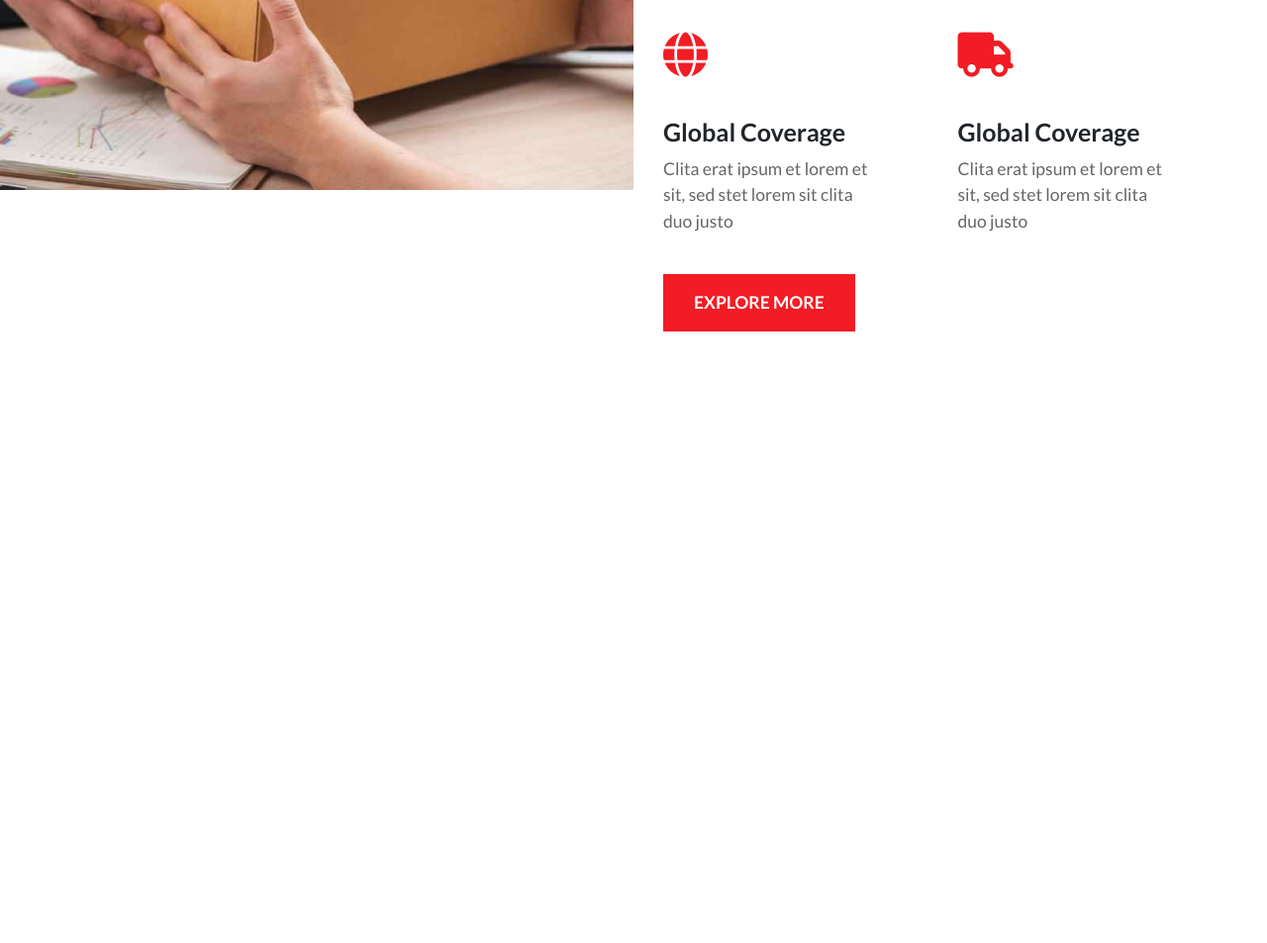
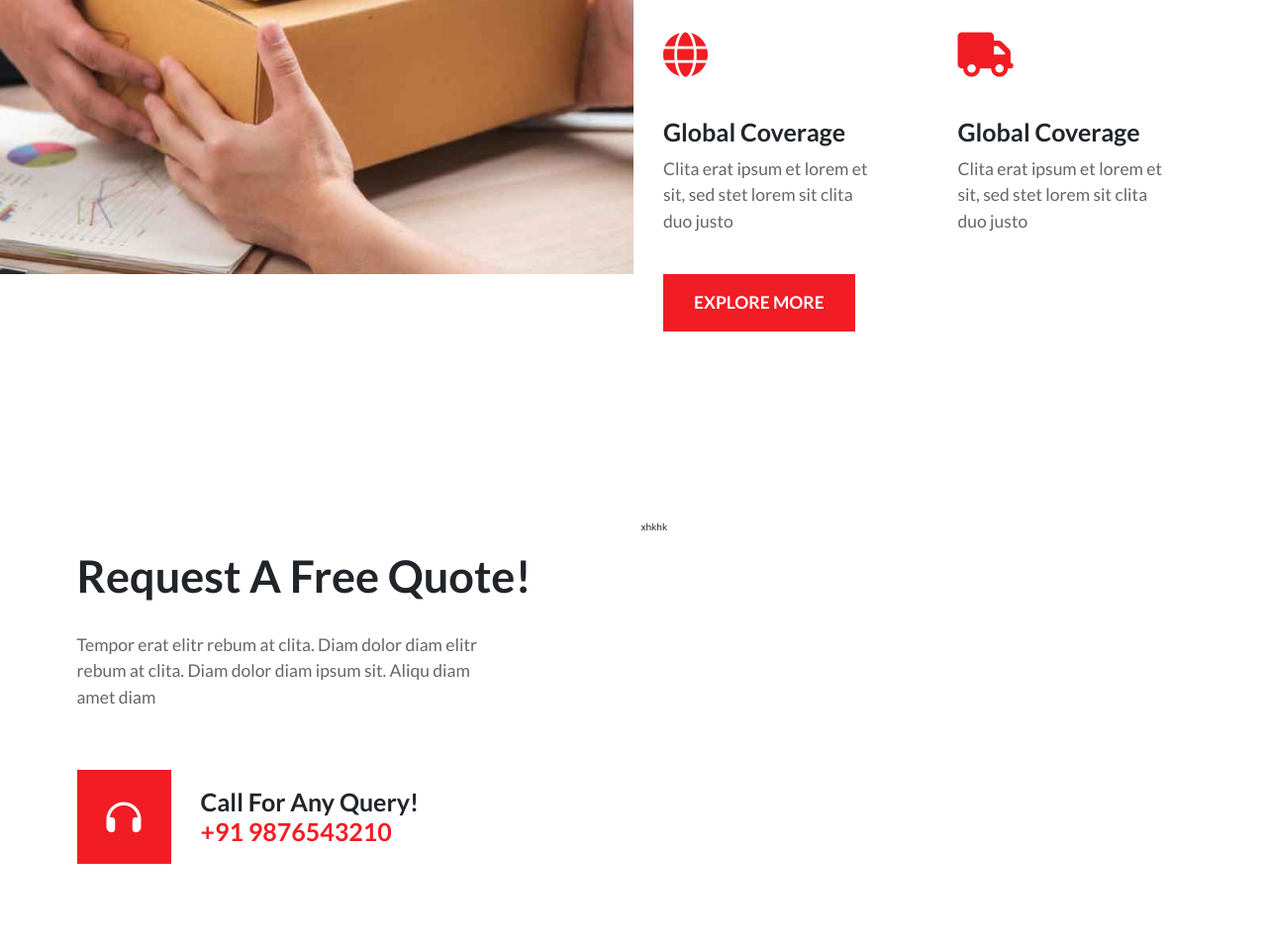
Before and after one commit to sravannk21/shipwell-final, a website: page index.html in a window 1280 px wide. Shown: the part 2653-3606 px from the top of the page at 99% size. Before the commit the page ends 3098 px from the top, so only its background shows below. Drawn offline with Linux system fonts and the light colour scheme.

Commit message:
home page contact section left column designed and styled

```diff
--- a/index.html
+++ b/index.html
@@ -194,9 +194,10 @@
             </div>
         </section>
 
+        <!--ABOUT-->
         <section class="about u-padding-py-large">
             <div class="row m-0 flex-sm-row-reverse">
-                <div class="col-md-6 px-5">
+                <div class="col-md-6 px-5 my-auto">
                     <h2 class="display-4 fw-bold text-capitalize my-5">
                         About Us
                     </h2>
@@ -231,10 +232,38 @@
                     </a>
                 </div>
                 <div class="col-md-6 p-0">
-                    <img src="./build/img/about.jpg" class="img-fluid w-100 h-75" alt="">
+                    <img src="./build/img/about.jpg" class="img-fluid w-100" alt="">
                 </div>
             </div>
         </section>
+
+        <section class="contact-home u-padding-py-large">
+            <div class="container">
+                <div class="row">
+                    <div class="col-md-6">
+                        <h2 class="display-2 fw-bold text-capitalize my-5">
+                            Request A free Quote!
+                        </h2>
+                        <p class="text-start fs-3 w-75 text-light mb-5 pb-5">
+                            Tempor erat elitr rebum at clita. Diam dolor diam elitr rebum at clita. Diam dolor diam ipsum sit. Aliqu diam amet diam
+                        </p>
+                        <div class="d-table text-center">
+                            <i class="fa-sharp fa-solid bg-secondary p-5 fa-headphones fw-bold display-4 text-white"></i>
+                            <h3 class="display-6 ps-5 d-table-cell d-inline text-start fw-bold text-capitalize align-middle">
+                                Call for any query!<br/>
+                                <span class="text-secondary fw-bold">
+                                    +91 9876543210
+                                </span>
+                            </h3>
+                        </div>
+                    </div>
+                    <div class="col-md-6">
+                        xhkhk
+                    </div>
+                </div>
+            </div>
+        </section>
+
     </main>
 </body>
 
```
